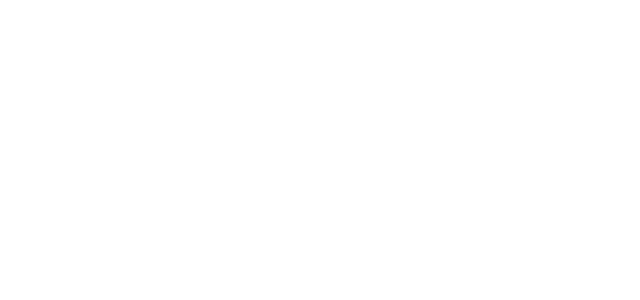
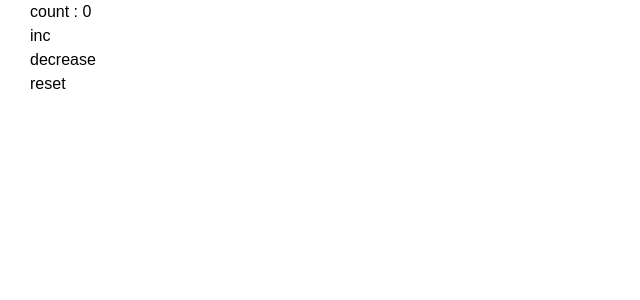
Before and after one commit to kudo07/01-JS-DEV, a React (Vite) app in the folder 10-REACT/CODE/: page / in a window 1280 px wide. Shown: the top 300 px of the page, without its empty margins (0-640 px from the left). Built offline with nearby package versions, Linux system fonts and the light colour scheme.

Commit message:
9.o counter

```diff
--- /dev/null
+++ b/10-REACT/CODE/src/9-CUSTOM-HOOKS/0-COUNTER/components/CounterHooks.jsx
@@ -0,0 +1,19 @@
+import React from 'react';
+import useCounter from '../hooks/useCounter';
+
+const CounterHooks = () => {
+  const { count, increaseCount, decreaseCount, reset } = useCounter();
+  return (
+    <div>
+      <p>count : {count}</p>
+      <button onClick={() => increaseCount(1)}>inc</button>
+      <br />
+      <button onClick={() => decreaseCount(2)}>decrease</button>
+      <br />
+      <button onClick={() => reset()}>reset</button>
+      <br />
+    </div>
+  );
+};
+
+export default CounterHooks;
--- /dev/null
+++ b/10-REACT/CODE/src/9-CUSTOM-HOOKS/0-COUNTER/hooks/useCounter.js
@@ -0,0 +1,17 @@
+import { useState } from 'react';
+
+const useCounter = (initialCounter = 0, step = 1) => {
+  const [count, setCount] = useState(initialCounter);
+  const increaseCount = () => {
+    setCount(count + step);
+  };
+  const decreaseCount = () => {
+    setCount(count - step);
+  };
+  const reset = () => {
+    setCount(0);
+  };
+  return { count, increaseCount, decreaseCount, reset, count };
+};
+
+export default useCounter;
--- a/10-REACT/CODE/src/App.jsx
+++ b/10-REACT/CODE/src/App.jsx
@@ -18,6 +18,7 @@
 import CounterWays from './8-HOOKS/8-USEMEMO-CALLBACL/CounterWays';
 import NoOptimisation from './8-HOOKS/8-USEMEMO-CALLBACL/CounterWays';
 import UseMemoCallback from './8-HOOKS/8-USEMEMO-CALLBACL/UseMemoCallback';
+import CounterHooks from './9-CUSTOM-HOOKS/0-COUNTER/components/CounterHooks';
 
 function App() {
   // 0- 1-FETCH-DEMO return <FormulaFetch />;
@@ -39,5 +40,7 @@
   // 8-HOOKS 7-USEREDUCERHOOK return <UseReducerHook />;
   // 8-HOOKS 8-USEMEMOCALLBACK return <UseMemoCallback />;
   // 8-HOOKS 8-USEMEMOCALLBACK return <CounterWays />;
+  // 9-CUSTOM-HOOKS 0-COUNTER
+  return <CounterHooks />;
 }
 export default App;
```
